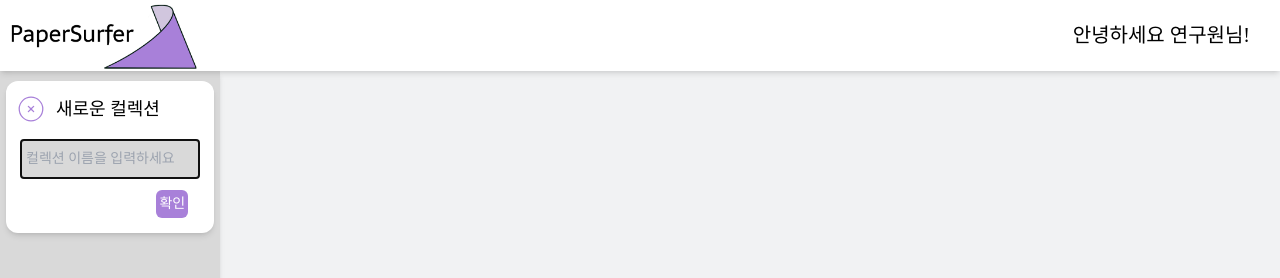
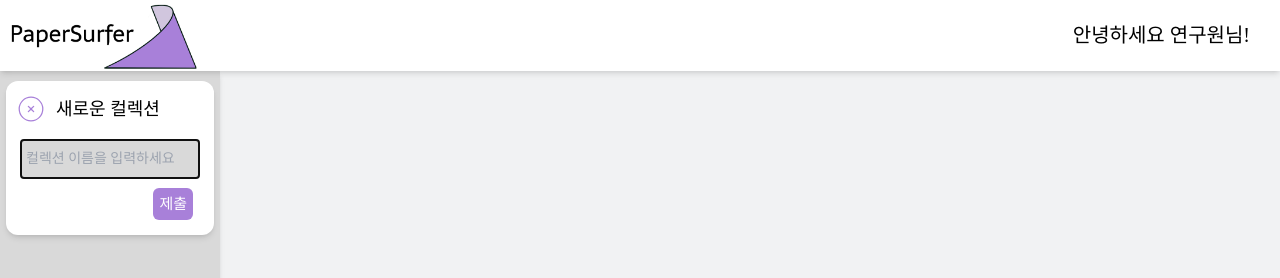
Before and after one commit to zzinLee/paperSurfer, a React (Vite) app: page / in a window 1280 px wide. Both pictures are taken after a click on the button "새로운 컬렉션". Shown: the top 278 px of the page. Built offline with nearby package versions, Linux system fonts and the light colour scheme; a web font is replaced by a local one.

Commit message:
:lipstick: Design: UI 변경

```diff
--- a/src/components/CollectionList/index.jsx
+++ b/src/components/CollectionList/index.jsx
@@ -19,11 +19,11 @@ function CollectionList() {
   return (
     <>
       {isCollectionListExist && (
-        <div className="w-full p-5 mb-5 text-white bg-black">
-          <h1 className="ml-10 font-nanumNeo">컬렉션 정보</h1>
+        <div className="self-start p-5 m-5 text-black">
+          <h1 className="font-nanumNeo">컬렉션 리스트</h1>
         </div>
       )}
-      <ul className="flex flex-col w-full gap-5">{collectionElemList}</ul>
+      <ul className="flex flex-col w-full gap-5 font-nanumNeo">{collectionElemList}</ul>
     </>
   );
 }
--- a/src/components/NewCollectionInput/index.jsx
+++ b/src/components/NewCollectionInput/index.jsx
@@ -62,9 +62,9 @@ function NewCollectionInput({ toggle }) {
           )}
           <button
             type="submit"
-            className="inline px-3 ml-6 text-white rounded-md text-14 bg-customPurple font-nanumNeo"
+            className="inline px-6 py-2 ml-3 text-white rounded-md text-15 bg-customPurple font-nanumNeo"
           >
-            확인
+            제출
           </button>
         </div>
       </form>
```
